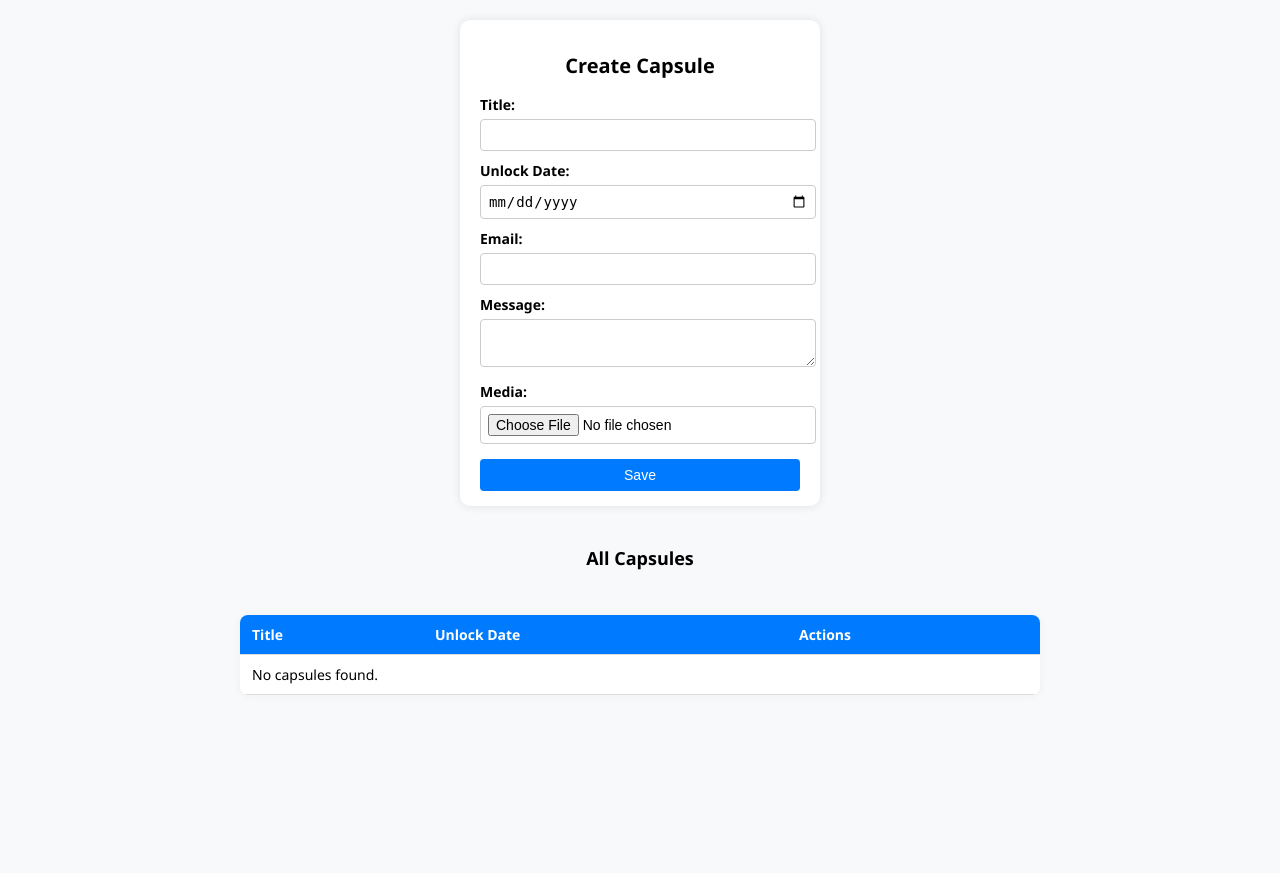
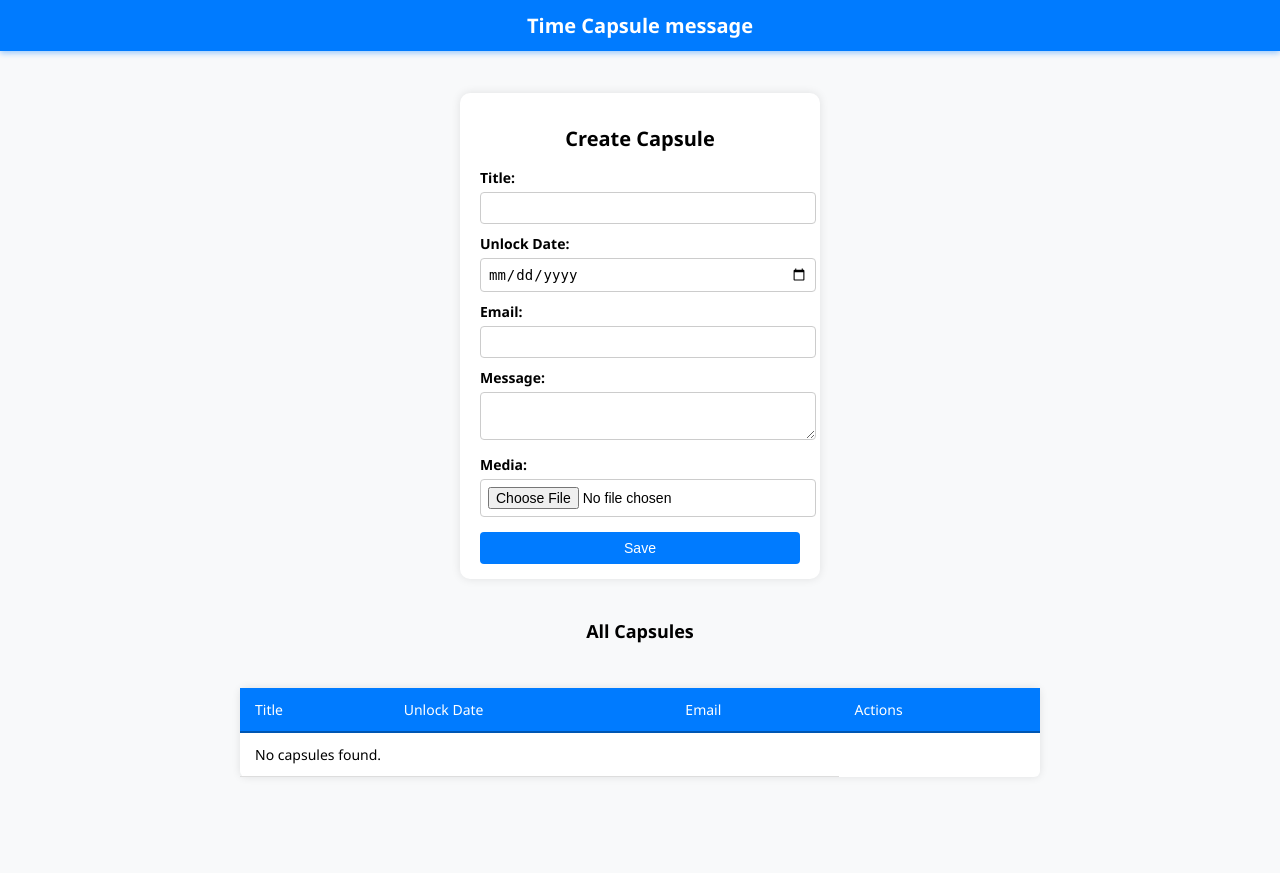
Before and after one commit to Gayathrisathiyarajan/capsuleproject, a Django app: page / in a window 1280 px wide. Before the commit the page ends 695 px from the top, so only its background shows below. Run offline with Django 5.2, Linux system fonts and the light colour scheme; data that the repository does not hold is empty.

Commit message:
table changes

```diff
--- a/capsuleapp/template/capsule.html
+++ b/capsuleapp/template/capsule.html
@@ -62,42 +62,61 @@
             cursor: pointer;
         }
         table {
-            margin-top: 30px;
+            margin: 30px 0 30px 0;
             width: 90%;
             max-width: 800px;
             border-collapse: collapse;
             background-color: white;
-            border-radius: 8px;
-            overflow: hidden;
-            box-shadow: 0 0 10px rgba(0,0,0,0.05);
+            border-radius: 6px;
+            box-shadow: 0 0 8px rgba(0,0,0,0.1);
         }
+
         table th, table td {
-            padding: 10px 12px;
+            padding: 12px 15px;
             text-align: left;
             font-size: 14px;
             border-bottom: 1px solid #ddd;
         }
+
         table th {
             background-color: #007bff;
             color: white;
+            font-weight: normal;
+            border-bottom: 2px solid #0056b3;
         }
+
         .delete-btn, .editbutton {
-            background-color: #dc3545;
-            color: white;
-            border: none;
             padding: 5px 10px;
+            font-size: 13px;
             border-radius: 4px;
             cursor: pointer;
-            text-decoration: none;
-            font-size: 13px;
+            border: none;
+            color: white;
         }
+
         .editbutton {
             background-color: #28a745;
             margin-right: 5px;
         }
+
+        .delete-btn {
+            background-color: #dc3545;
+        }
+        #page-heading {
+          width: 100%;
+          background-color: #007bff; /* same as button bg */
+          color: white;
+          font-size: 20px;
+          text-align: center;
+          padding: 12px 0;
+          font-weight: 600;
+          font-family: 'Segoe UI', Tahoma, Geneva, Verdana, sans-serif;
+          box-shadow: 0 2px 6px rgba(0, 123, 255, 0.4);
+      }
     </style>
 </head>
 <body>
+  <div id="page-heading">Time Capsule message</div><br>
 <div id="capsule-form" >
     <h2>{% if page == "edit" %}Edit Capsule{% else %}Create Capsule{% endif %}</h2>
     <form method="POST" action="{% url 'CapsuleInsertUpdateView' %}?capsule_id={{ capsule_id }}" enctype="multipart/form-data">
@@ -130,6 +149,7 @@
     <tr>
       <th>Title</th>
       <th>Unlock Date</th>
+      <th>Email</th>
       <th>Actions</th>
     </tr>
   </thead>
@@ -138,6 +158,7 @@
       <tr>
         <td>{{ capsule.title }}</td>
         <td>{{ capsule.unlock_date }}</td>
+        <td>{{ capsule.email }}</td>
         <td>
           <a href="{% url 'CapsuleInsertUpdateView' %}?capsule_id={{ capsule.id }}" class="editbutton">Edit</a>
           <button class="delete-btn" data-id="{{ capsule.id }}">Delete</button>
@@ -149,7 +170,7 @@
       </tr>
     {% endfor %}
   </tbody>
-</table>
+</table><br><br><br>
 
 <script src="https://code.jquery.com/jquery-3.6.0.min.js"></script>
 <script>
--- a/capsuleapp/views.py
+++ b/capsuleapp/views.py
@@ -1,4 +1,4 @@
-from django.shortcuts import render, redirect, get_object_or_404
+from django.shortcuts import render, redirect
 from .models import *
 from .forms import *
 from django.urls import *
```
Also changed, not shown: capsuleapp/management/commands/send_capsule_emails.py (added, +22 -0 lines), capsuleapp/send_capsule_emails.py (deleted, +0 -19 lines), capsuleapp/management/__init__.py.txt (added), capsuleapp/management/commands/__init__.py.txt (added).
